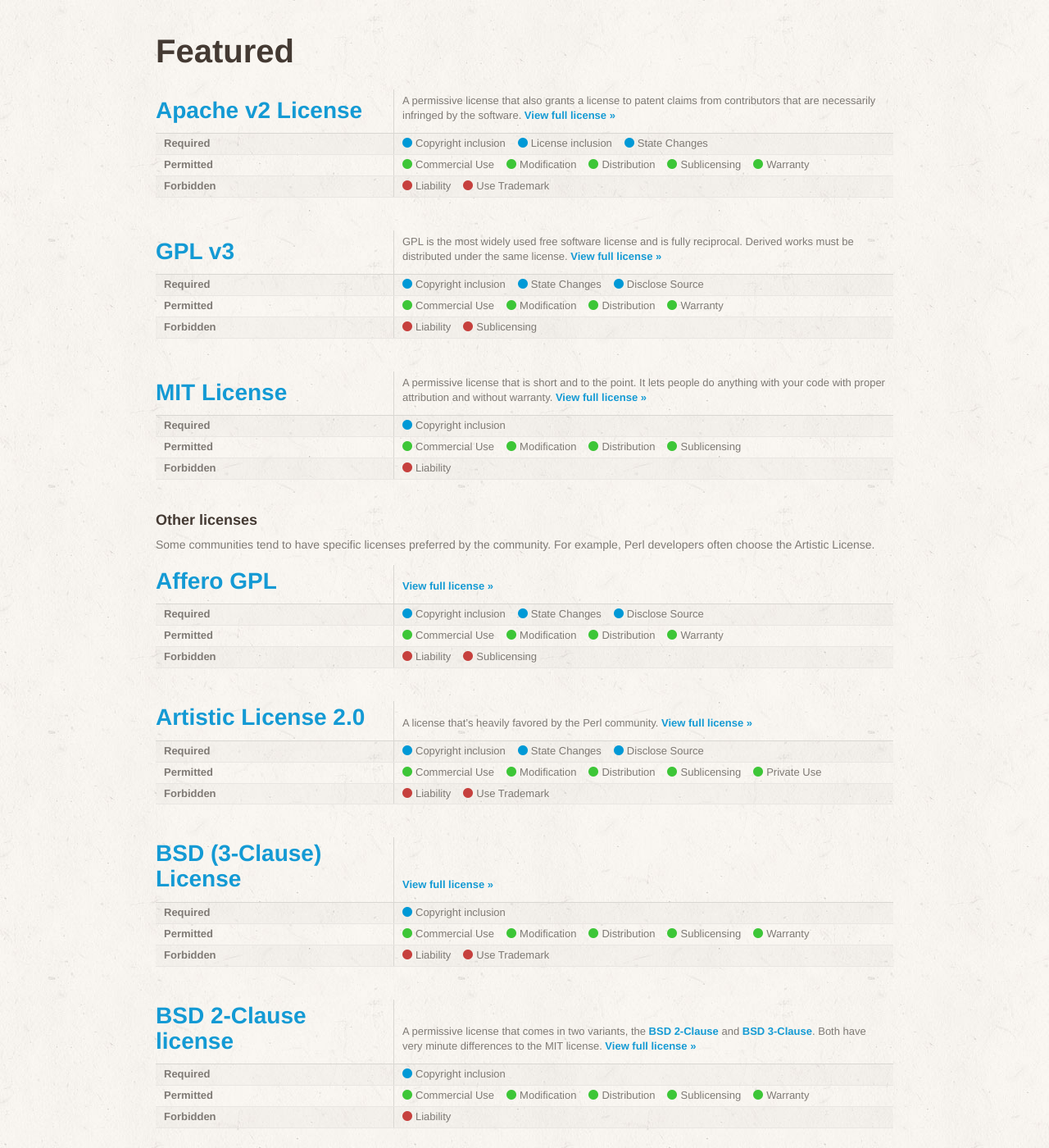
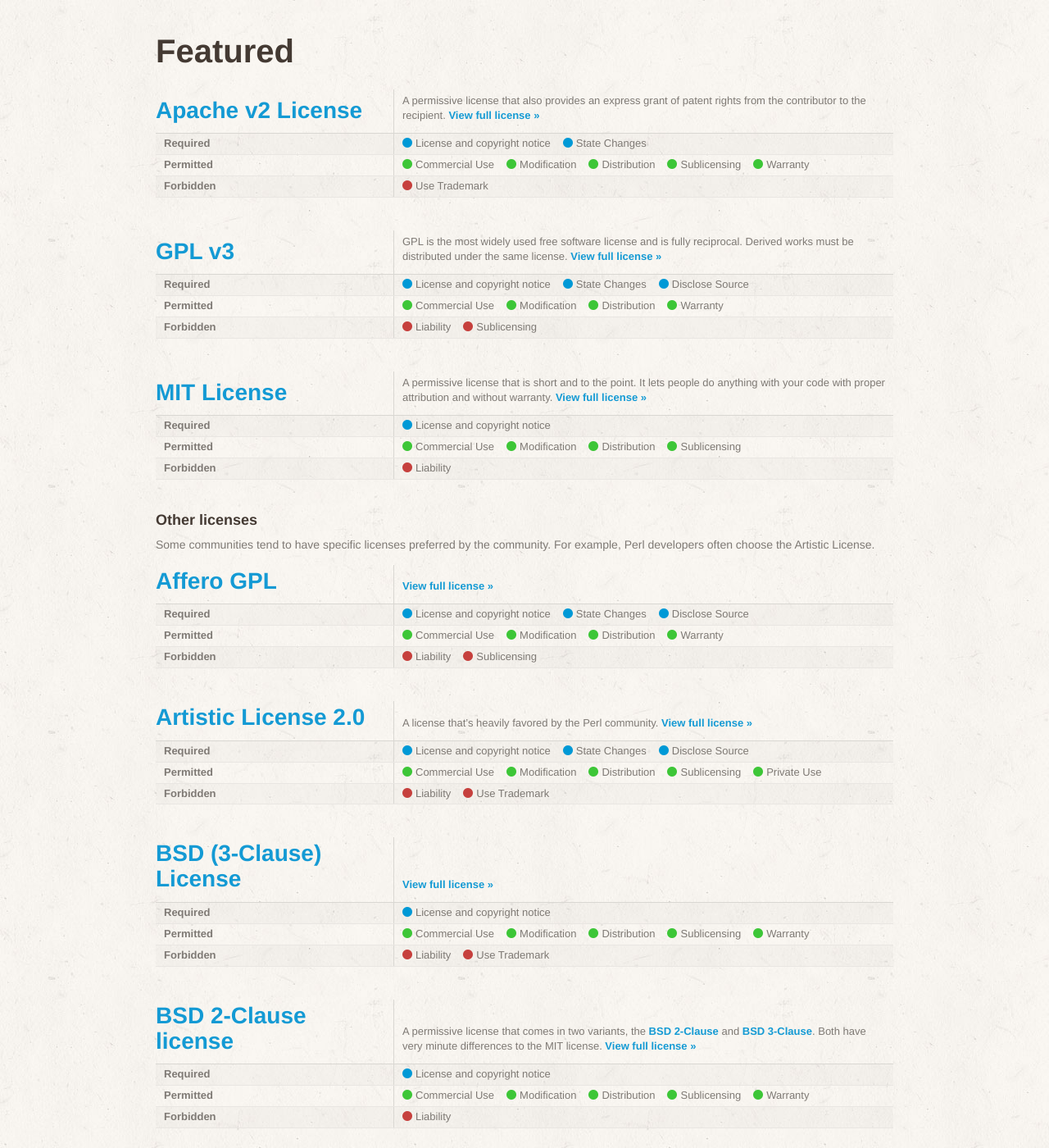
Before and after one commit to github/choosealicense.com, a Jekyll site: the page built from licenses.html, in a window 1280 px wide and 1400 px high. Shown: the whole window at 82% size. Built offline with Jekyll 4.4.1, drawn with Linux system fonts in a browser that asks for light colours; some web fonts are replaced; some of the changed text lies outside the part shown.

Commit message:
Replace copyright and license with single category

```diff
--- a/_config.yml
+++ b/_config.yml
@@ -4,11 +4,8 @@
 
   required:
     include-copyright:
-      description: Include the original copyright with the code.
-      label:  Copyright inclusion
-    include-license:
-      description: Include the full text of the license with the code.
-      label: License inclusion
+      description: Include a copy of the license and copyright with the code.
+      label:  License and copyright notice
     document-changes:
       description: Indicate significant changes made to the code.
       label: State Changes
--- a/licenses/apache.txt
+++ b/licenses/apache.txt
@@ -5,7 +5,7 @@
 
 featured: true
 
-description: A permissive license that also grants a license to patent claims from contributors that are necessarily infringed by the software.
+description: A permissive license that also provides an express grant of patent rights from the contributor to the recipient.
 
 note: The Apache Foundation recommends taking the additional step of adding a boilerplate notice to the header of each source file. You can find the notice at the very end of the license in the appendix.
 
--- a/licenses/eclipse.txt
+++ b/licenses/eclipse.txt
@@ -10,7 +10,7 @@
 source: http://www.eclipse.org/legal/epl-v10.html
 
 required:
-  - disclose-source
+  - include-copyright
   - include-license
 
 permitted:
--- a/licenses/mozilla.txt
+++ b/licenses/mozilla.txt
@@ -10,7 +10,6 @@
 required:
   - disclose-source
   - include-copyright
-  - include-license
 
 permitted:
   - commercial-use
```
Also changed, not shown: other parts of licenses/apache.txt (+0 -2 lines), licenses/no-license.html (line endings or trailing spaces).
